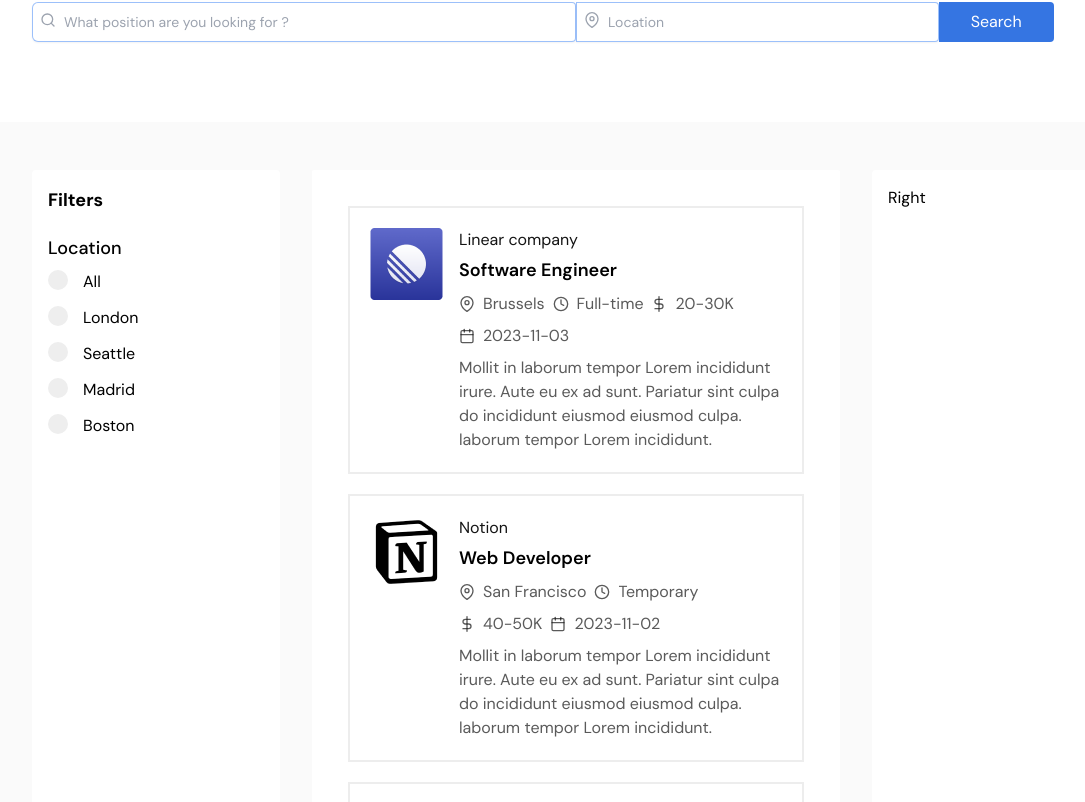
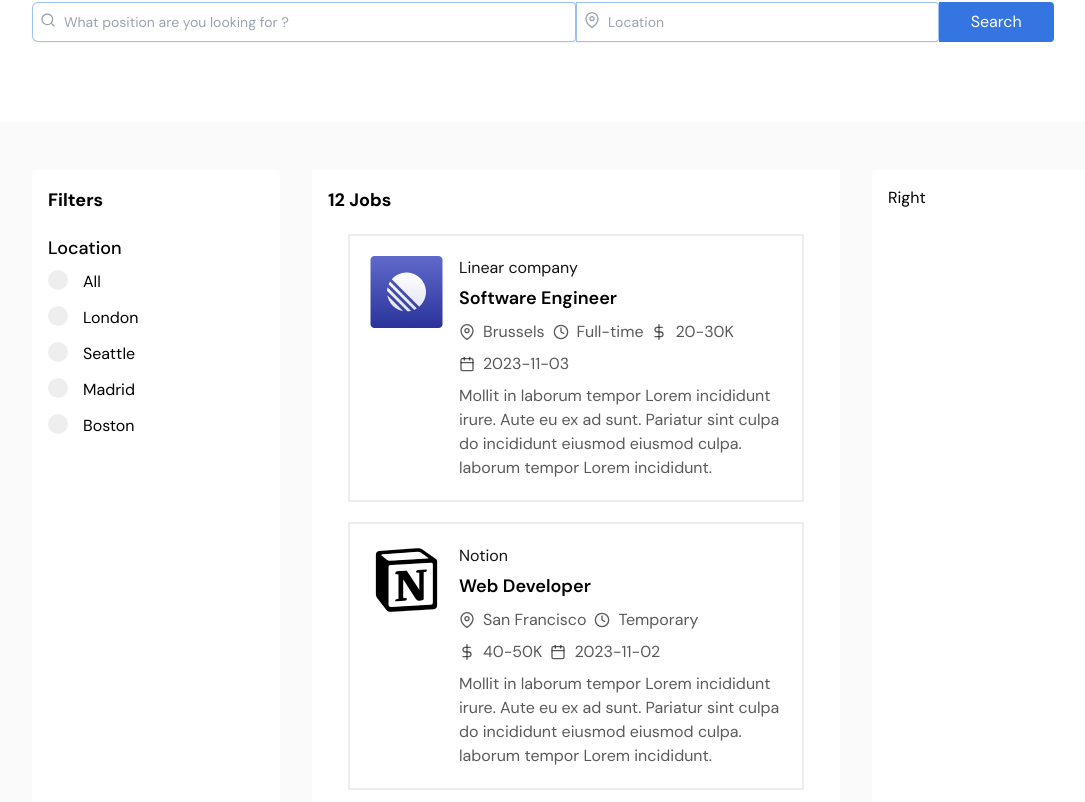
Before and after one commit to iasifahm02/JobZee, a React (Vite) app in the folder JobZee-client/: page / in a window 1280 px wide. Shown: the part 286-1088 px from the top of the page, without its empty margins (64-1149 px from the left). Built offline with nearby package versions, Linux system fonts and the light colour scheme.

Commit message:
Page Loading & No. of items is done

```diff
--- a/JobZee-client/src/Pages/Home.jsx
+++ b/JobZee-client/src/Pages/Home.jsx
@@ -7,6 +7,10 @@
 const Home = () => {
   const [selectedCategory, setSelectedCategory] = useState(null);
   const [jobs, setJobs] = useState([]);
+  const [isLoading, setIsLoading] = useState(true);
+  const [currentPage, setCurrentPage] = useState(1);
+  //we gonna show 6 Items per page
+  const itemsPerPage = 6;
 
   const [query, setQuery] = useState("");
   const handleInputChange = (event) => {
@@ -15,10 +19,12 @@
 
   //Fetch Jobs data from Jobs.json
   useEffect(() => {
+    setIsLoading(true);
     fetch("jobs.json")
       .then(res => res.json())
       .then((data) => {
         setJobs(data);
+        setIsLoading(false); //Jobs fetch then, no loading
       })
   }, [])
   console.log(jobs);
@@ -48,10 +54,10 @@
     //2- Category wise filtering
     if (selected) {
       filteredJobs = filteredJobs.filter(({ jobLocation, maxPrice, experienceLevel, salaryType, employmentType, postingDate }) => (
-          jobLocation.toLowerCase() === selected.toLowerCase() ||
-          parseInt(maxPrice) <= parseInt(selected) ||
-          salaryType.toLowerCase() === selected.toLowerCase() ||
-          employmentType.toLowerCase() === selected.toLowerCase()
+        jobLocation.toLowerCase() === selected.toLowerCase() ||
+        parseInt(maxPrice) <= parseInt(selected) ||
+        salaryType.toLowerCase() === selected.toLowerCase() ||
+        employmentType.toLowerCase() === selected.toLowerCase()
       ));
     }
 
@@ -70,11 +76,19 @@
       <div className='bg-[#FAFAFA] md:grid grid-cols-4 gap-8 lg:px-24 px-4 py-12'>
         {/* left side */}
         <div className='bg-white p-4 rounded'>
-          <Sidebar handleChange = {handleChange} handleClick={handleClick}></Sidebar>
+          <Sidebar handleChange={handleChange} handleClick={handleClick}></Sidebar>
         </div>
 
         {/* Job Card */}
-        <div className='col-span-2 bg-white p-4 rounded-sm'><Jobs result={result} /></div>
+        <div className='col-span-2 bg-white p-4 rounded-sm'>
+        {
+          isLoading ? (<p className='text-lg font-bold'>Loading....</p>) : result.length > 0 ? (<Jobs result={result} />) : <>
+            <h3 className='text-lg font-bold mb-2'>{result.length} Jobs</h3>
+            <p>No data found</p>
+          </>
+        }
+        </div>
+
 
         {/* Right Card */}
         <div className='bg-white p-4 rounded'>Right</div>
--- a/JobZee-client/src/Pages/Jobs.jsx
+++ b/JobZee-client/src/Pages/Jobs.jsx
@@ -1,8 +1,13 @@
 import React from 'react'
 
-const Jobs = ({result}) => {
+const Jobs = ({ result }) => {
   return (
-    <div>{result}</div>
+    <>
+      <div>
+        <h3 className='text-lg font-bold mb-2'>{result.length} Jobs</h3>
+      </div>
+      <section>{result}</section>
+    </>
   )
 }
 
```
